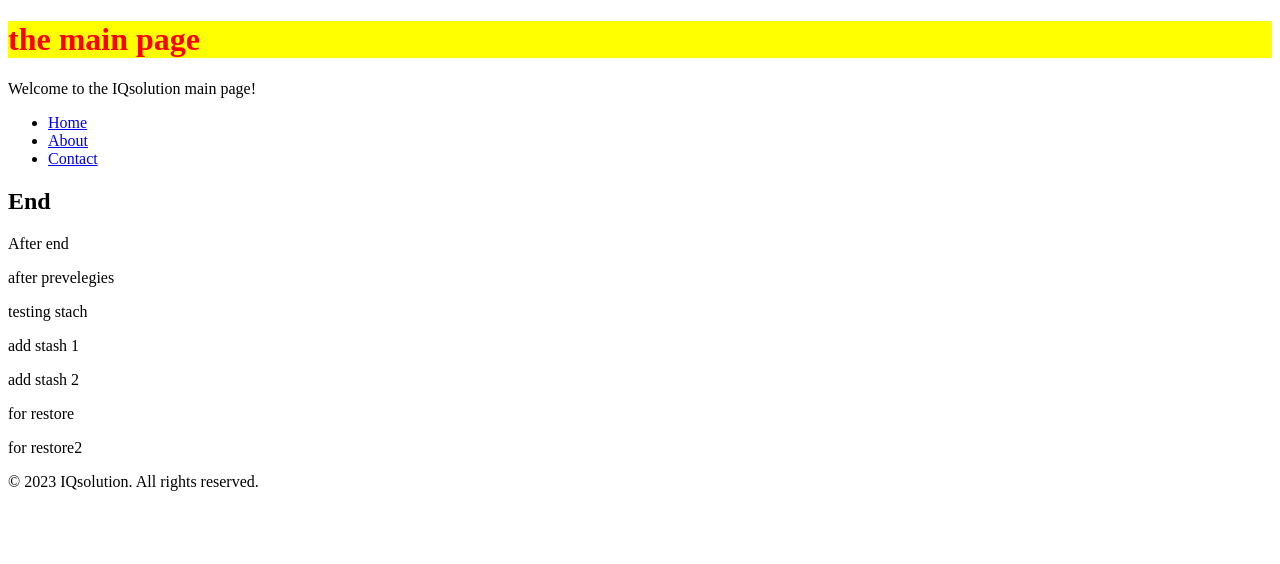
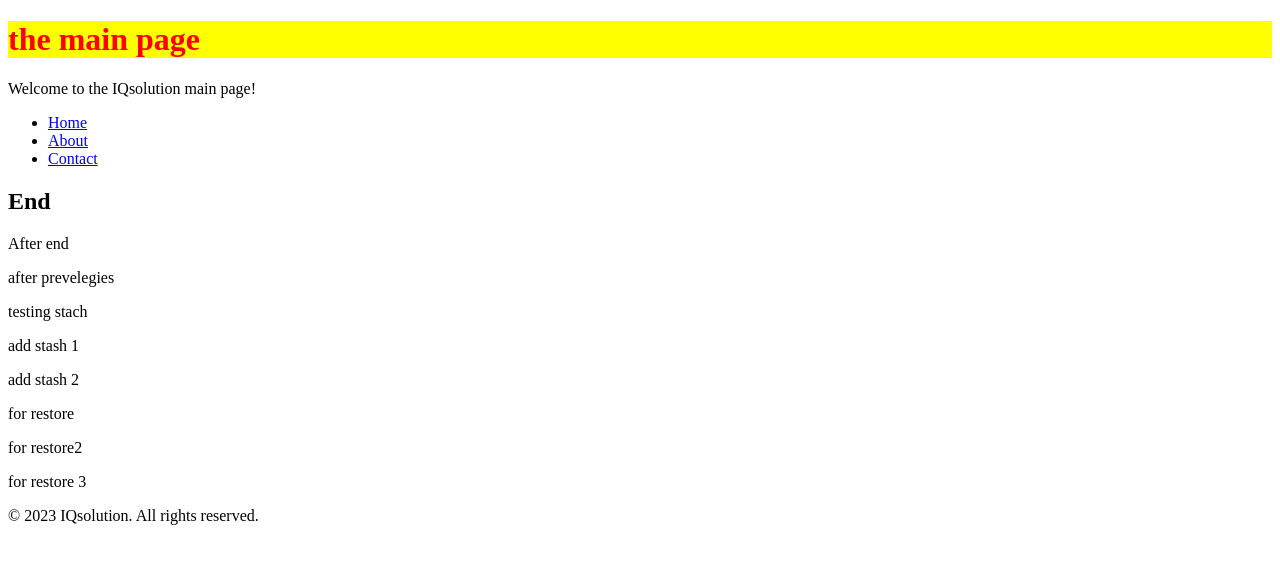
Before and after one commit to AmArProgam/iq-min, a plain HTML site: page index.html in a window 1280 px wide. Drawn offline with Linux system fonts and the light colour scheme.

Commit message:
for restore 3

```diff
--- a/index.html
+++ b/index.html
@@ -23,6 +23,7 @@
         <P>add stash 2</P>
         <p>for restore</p>
         <p>for restore2</p>
+        <p>for restore 3</p>
         <footer>
             <p>&copy; 2023 IQsolution. All rights reserved.</p>
 
```
